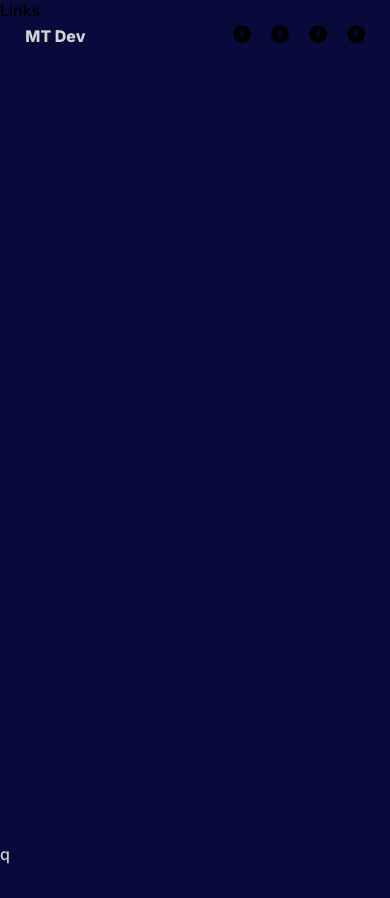
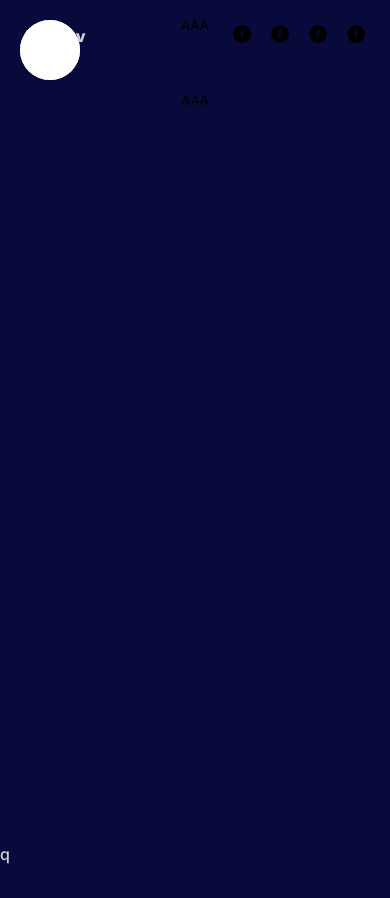
Before and after one commit to MikixIT/old.michaeltorresdev.github.io, a React (Vite) app: page / in a window 390 px wide. Shown: the top 898 px of the page. Built offline with nearby package versions, Linux system fonts and the light colour scheme.

Commit message:
creating animation menu hamburger with framer motion

```diff
--- a/src/components/navbar/Navbar.jsx
+++ b/src/components/navbar/Navbar.jsx
@@ -1,11 +1,13 @@
+import Sidebar from "../sidebar/Sidebar";
+import { motion } from "framer-motion";
 import "./navbar.scss";
 
 function Navbar() {
   return (
     <div className="navbar">
-      {/* {Sidebar} */}
+      <Sidebar />
       <div className="wrapper">
-        <span>MT Dev</span>
+        <motion.span>MT Dev</motion.span>
         <div className="social">
           <a href="#">
             <img src="./src/assets/img/placeholder.png" alt="" />
--- a/src/components/sidebar/Sidebar.jsx
+++ b/src/components/sidebar/Sidebar.jsx
@@ -1,17 +1,38 @@
-import React from "react";
+import React, { useState } from "react";
 import "./sidebar.scss";
 import { motion } from "framer-motion";
 import Links from "./links/Links";
 import ToggleBut from "./toggleBut/ToggleBut";
 
 function Sidebar() {
+  const [open, setOpen] = useState(false);
+
+  const variants = {
+    open: {
+      clipPath: "circle(1200px at 50px 50px)",
+      transition: {
+        type: "spring",
+        stiffness: 15,
+      },
+    },
+    closed: {
+      clipPath: "circle(30px at 50px 50px)",
+      transition: {
+        delay: 0.25,
+        type: "spring",
+        stiffness: 350,
+        damping: 40,
+      },
+    },
+  };
+
   return (
-    <div className="sidebar">
-      <div className="background">
+    <motion.div className="sidebar" animate={open ? "open" : "closed"}>
+      <motion.div className="background" variants={variants}>
         <Links />
-      </div>
-      <ToggleBut />
-    </div>
+      </motion.div>
+      <ToggleBut setOpen={setOpen} />
+    </motion.div>
   );
 }
 
--- a/src/components/sidebar/sidebar.scss
+++ b/src/components/sidebar/sidebar.scss
@@ -10,7 +10,9 @@
     position: fixed;
     top: 0;
     left: 0;
+    bottom: 0;
     width: 450px;
+    background-color: white;
 
     .links {
       position: absolute;
@@ -18,6 +20,7 @@
       height: 100%;
       display: flex;
       flex-direction: column;
+      align-items: center;
       gap: 20px;
 
       a {
--- a/src/components/sidebar/toggleBut/ToggleBut.jsx
+++ b/src/components/sidebar/toggleBut/ToggleBut.jsx
@@ -1,8 +1,8 @@
 import "./toggleBut.scss";
 import React from "react";
 
-function ToggleBut() {
-  return <button></button>;
-}
+const ToggleBut = ({ setOpen }) => {
+  return <button onClick={() => setOpen((prev) => !prev)}>AAA </button>;
+};
 
 export default ToggleBut;
```
